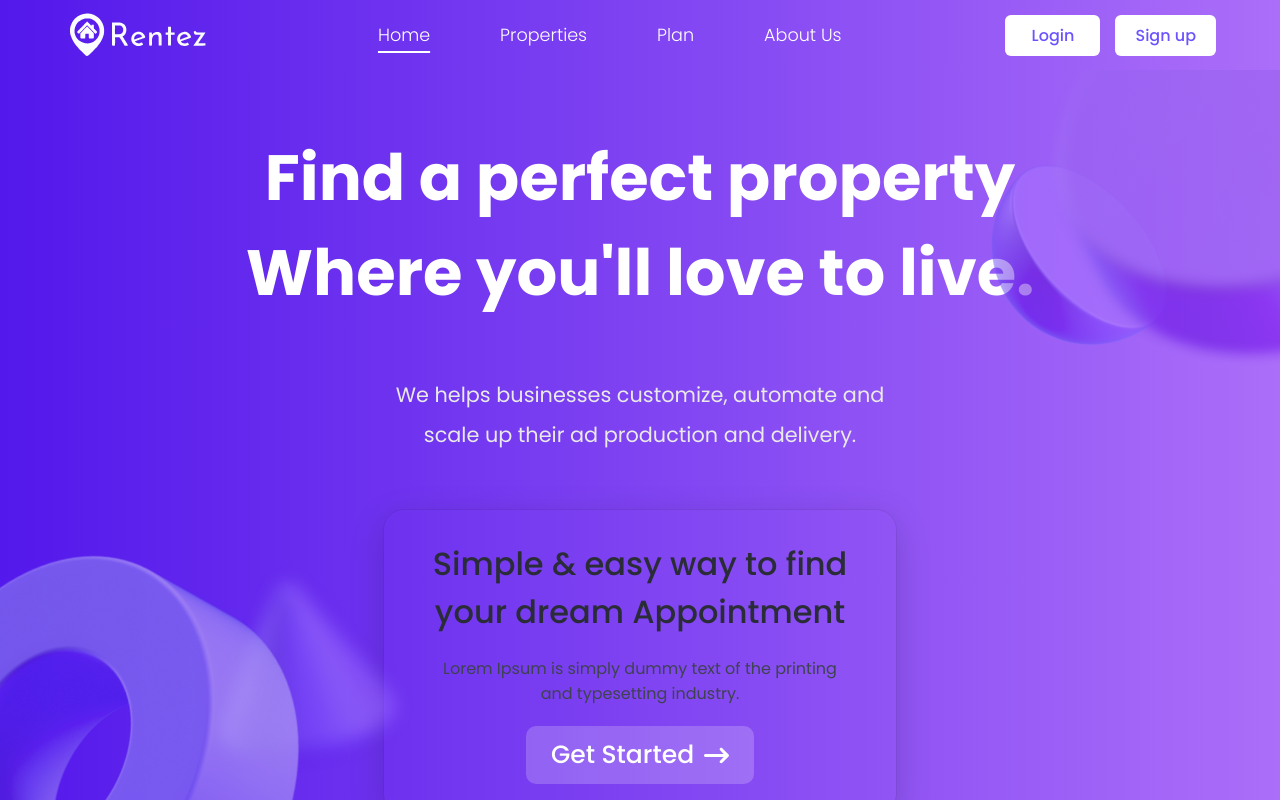
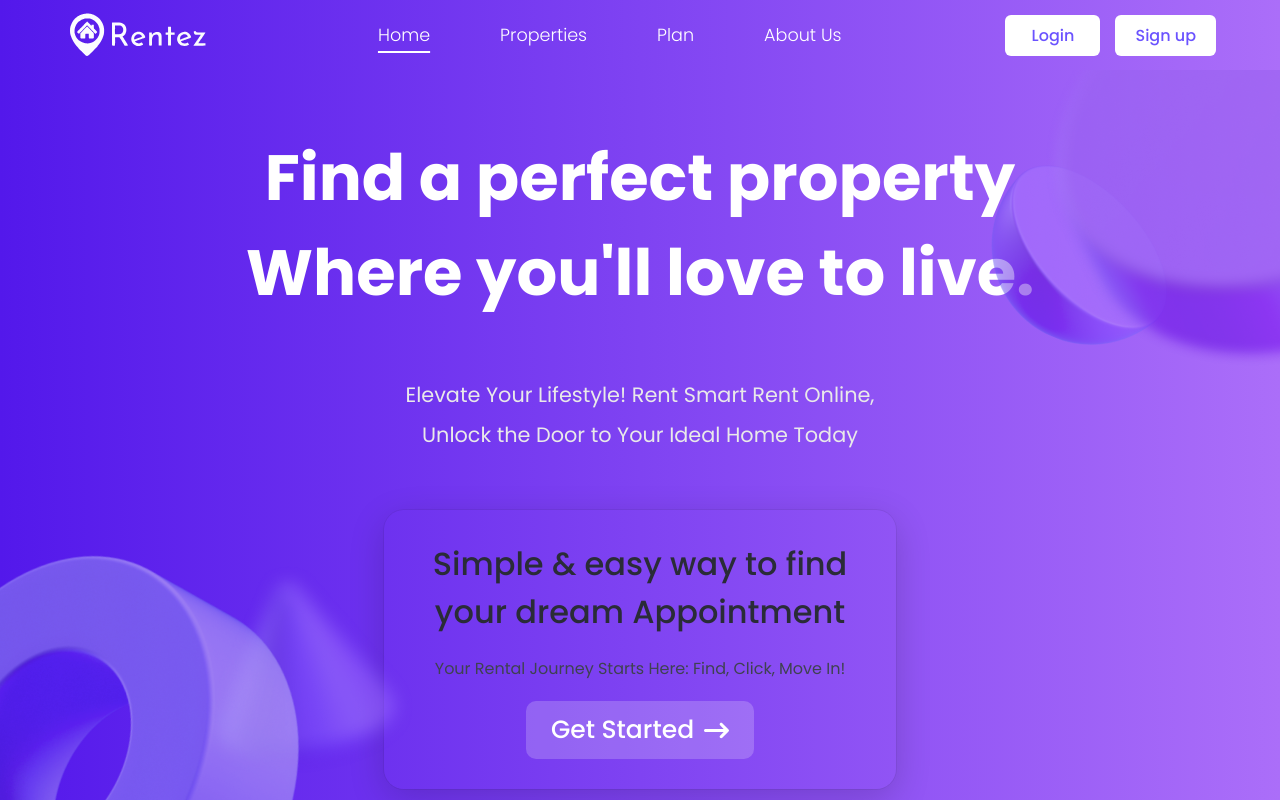
Before and after one commit to github-meetk/Rentez, a React (Create React App) app: page / in a window 1280 px wide. Shown: the top 800 px of the page. Built offline with nearby package versions, Linux system fonts and the light colour scheme; no server answers; some icons are missing.

Commit message:
text updated in hero section

```diff
--- a/src/pages/Home.jsx
+++ b/src/pages/Home.jsx
@@ -55,19 +55,18 @@ const Home = () => {
                   Find a perfect property <br></br> Where you'll love to live.
                 </h1>
                 <p className="hero-section-para">
-                  We helps businesses customize, automate and scale up their ad
-                  production and delivery.
+                  Elevate Your Lifestyle! Rent Smart Rent Online, Unlock the
+                  Door to Your Ideal Home Today
                 </p>
                 <div className="hero-section-box">
                   <h1>
                     Simple & easy way to find <br /> your dream Appointment
                   </h1>
-                  <p>
-                    Lorem Ipsum is simply dummy text of the printing <br /> and
-                    typesetting industry.
-                  </p>
+                  <p>Your Rental Journey Starts Here: Find, Click, Move In!</p>
                   <button className="ui-btn">
-                    <span onClick={() => navigate("/properties")}>Get Started</span>
+                    <span onClick={() => navigate("/properties")}>
+                      Get Started
+                    </span>
                     <span>
                       <FaArrowRightLong />
                     </span>
```
